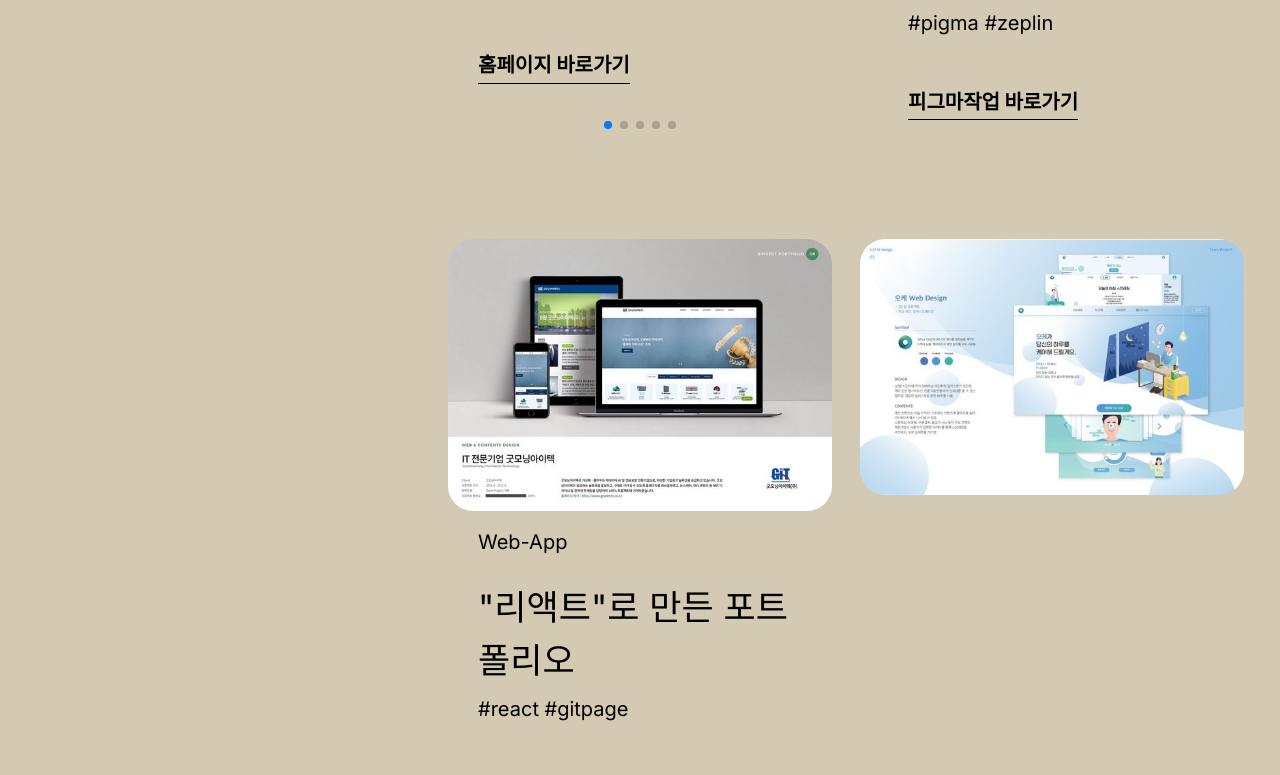
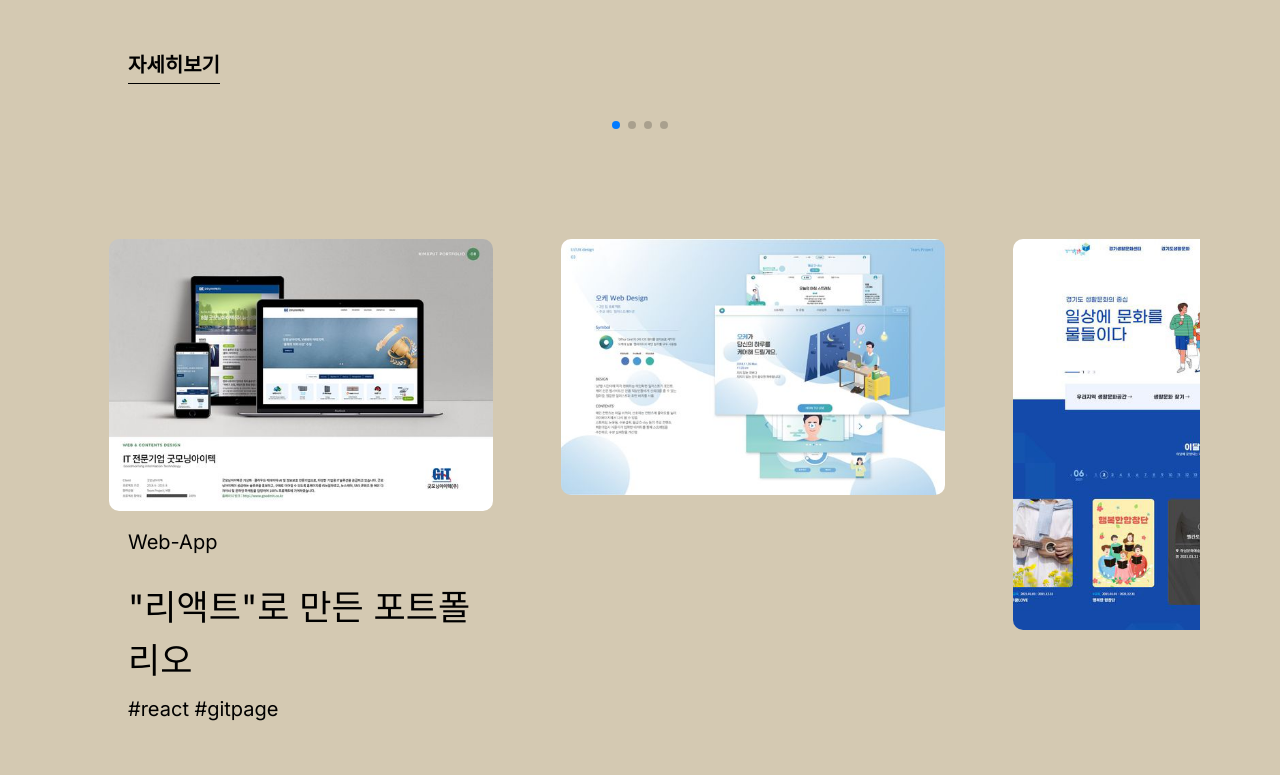
Before and after one commit to dongsam-E/dongsam-E.github.io, a React (Create React App) app: page / in a window 1280 px wide. Shown: the part 1961-2736 px from the top of the page. Built offline with nearby package versions, Linux system fonts and the light colour scheme.

Commit message:
스와이퍼 1200px이상일 때 레이아웃 변경

```diff
--- a/src/component/Portfolio.js
+++ b/src/component/Portfolio.js
@@ -9,7 +9,7 @@ import { Pagination, Keyboard} from "swiper";
 
 function Portfolio(props) {
     return (
-        <section id={props.id} className={portfolio.section}>
+        <section id={props.id} className={`${portfolio.section}`}>
             <div className={`py-5`}>
                 <div className={`my-4 ${portfolio.name}`}>Portfolio</div>
                 <div className={`pb-5`}>
@@ -32,18 +32,19 @@ function Portfolio(props) {
                                 slidesPerView: 1.3
                             }
                             ,992:{
-                                slidesPerView:1.8
+                                slidesPerView:1.5
                             }
                             ,1200:{
-                                slidesPerView:3
+                                slidesPerView:2.5
+                                ,centeredSlides:false
                             }
                         }
                         }
-                        className={`mySwiper`}>
+                        className={`mySwiper ${portfolio.myswiper}`}>
                         {
-                            props.portdb.card.map((v, x) => {
-                                return(
-                                <SwiperSlide className={`${v.slidecls}`}>
+                            props.portdb.card2.map((v, x) => {
+                                return (
+                                    <SwiperSlide className={`${v.slidecls} ${portfolio.swiperslide}`}>
                                         <div key={x} className={`${portfolio.box}`}>
                                             <div>
                                                 <a href="" className={`d-flex justify-content-center`}>
@@ -85,18 +86,19 @@ function Portfolio(props) {
                                 slidesPerView: 1.3
                             }
                             ,992:{
-                                slidesPerView:1.8
+                                slidesPerView:1.5
                             }
                             ,1200: {
-                                slidesPerView: 3
+                                slidesPerView: 2.5
+                                , centeredSlides: false
                             }
                         }
                         }
-                        className={`mySwiper`}>
+                        className={`mySwiper ${portfolio.myswiper}`}>
                         {
                             props.portdb.card2.map((v, x) => {
                                 return(
-                                <SwiperSlide className={`${v.slidecls}`}>
+                                <SwiperSlide className={`${v.slidecls} ${portfolio.swiperslide}`}>
                                     <div key={x} className={`${portfolio.box}`}>
                                         <div>
                                             <a href="" className={`d-flex justify-content-center`}>
--- a/src/scss/portfolio.module.css
+++ b/src/scss/portfolio.module.css
@@ -11,12 +11,27 @@
     border-bottom: 1px solid black;
 }
 
+.myswiper {
+    margin-left: 1rem;
+}
+.swiperslide{
+    display: flex;
+    justify-content: center;
+    width: fit-content;
+}
+@media(min-width:1200px){
+    .myswiper{
+        margin-left: 5rem;
+        margin-right: 5rem;
+    }
+}
+
 .box{
     display: inline-block;
     max-width: fit-content;
 }
 .cardImg{
-    border-radius: 25px;
+    border-radius: 10px;
     background-color: transparent;
     width: 70vw;
 }
@@ -70,6 +85,3 @@
     }
 
 }
-
-.swiper-pagination-bullet { width: 12px; height: 12px; background: transparent; border: 1px solid pink; opacity: 1; }
-.swiper-pagination-bullet-active { width: 40px; transition: width .5s; border-radius: 5px; background: pink; border: 1px solid transparent; }
```
Lines whose indentation alone changed are shown as unchanged.
